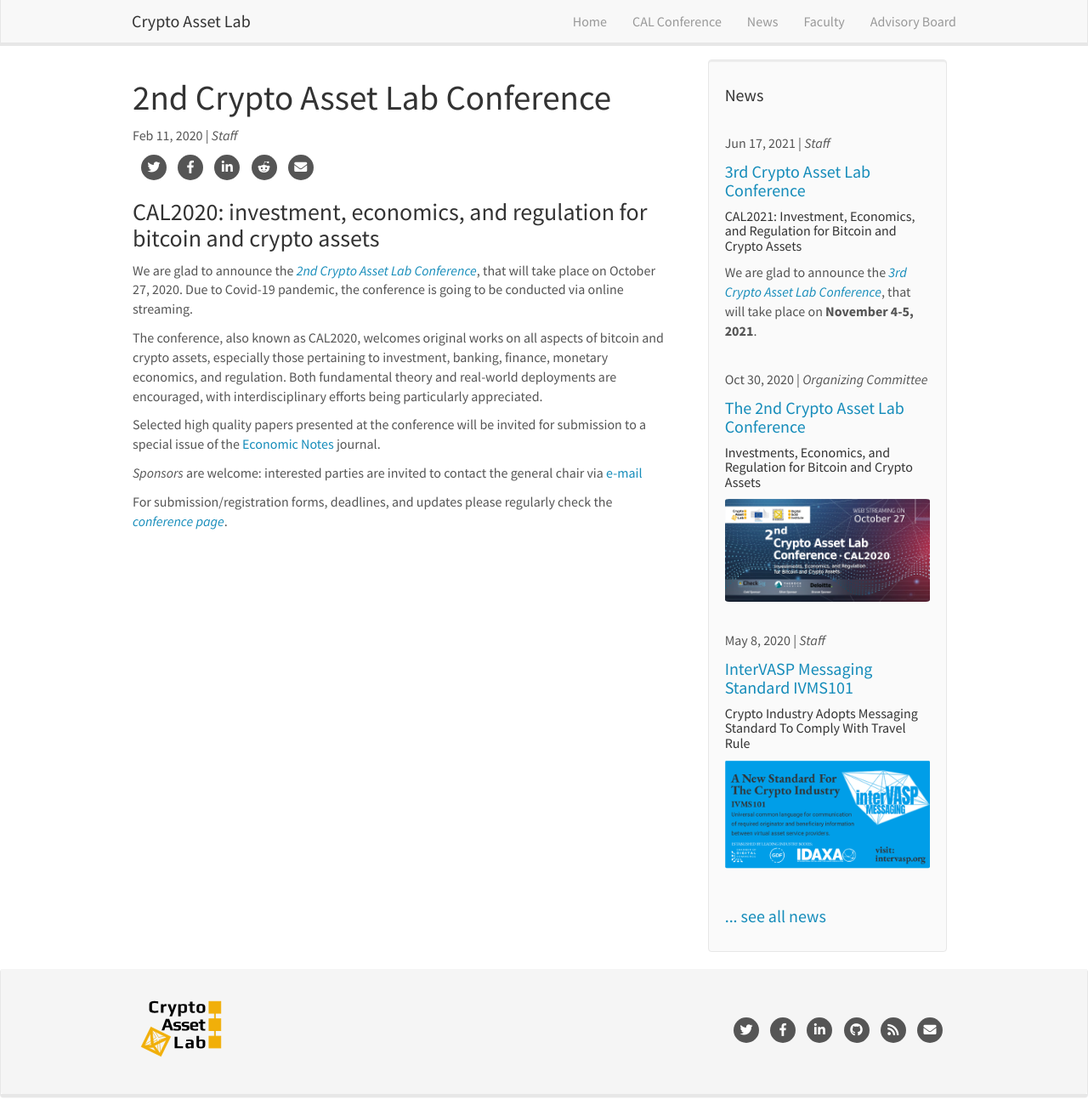
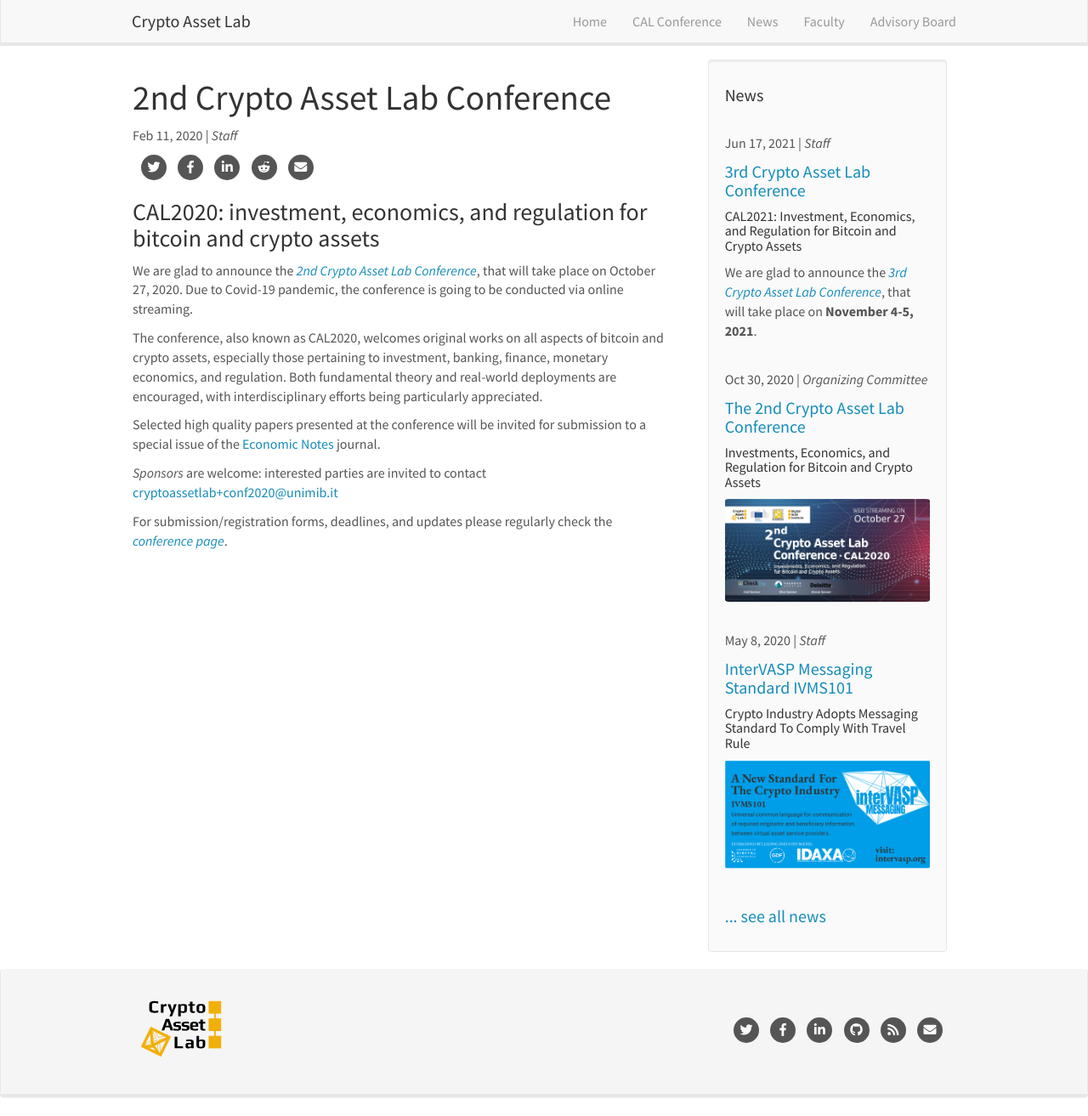
Before and after one commit to cryptoassetlab/cryptoassetlab.github.io, a Jekyll site: the page built from _posts/2020-02-11-cal2020.md, in a window 1280 px wide and 1313 px high. Shown: the whole window at 85% size. Built offline with Jekyll 4.4.1, drawn with Linux system fonts in a browser that asks for light colours; nearby versions of some CDN libraries.

Commit message:
cleaned up email addresses

```diff
--- a/_pages/cal2021.html
+++ b/_pages/cal2021.html
@@ -581,7 +581,7 @@ permalink: /cal2021/
     <p>For information please visit the
       <a href="{{ site.baseurl }}/calconf">CAL conference main page</a>
       or contact us via
-      <a href="mailto:cryptoassetlab+conf2020@unimib.it">mail</a>.
+      <a href="mailto:cryptoassetlab+conf2021@unimib.it">mail</a>.
     </p>
   </div>
 
--- a/_posts/2020-02-11-cal2020.md
+++ b/_posts/2020-02-11-cal2020.md
@@ -26,8 +26,8 @@ be invited for submission to a special issue of the
 journal.
 
 *Sponsors* are welcome:
-interested parties are invited to contact the general chair via
-[e-mail](mailto:cryptoassetlab+conf2020-chairs@unimib.it)
+interested parties are invited to contact
+[cryptoassetlab+conf2020@unimib.it](mailto:cryptoassetlab+conf2020@unimib.it)
 
 For submission/registration forms, deadlines, and updates
 please regularly check the _[conference page]({{ site.baseurl }}/cal2020)_.
```
Also changed, not shown: _pages/calconf.md (+1 -1 lines).
